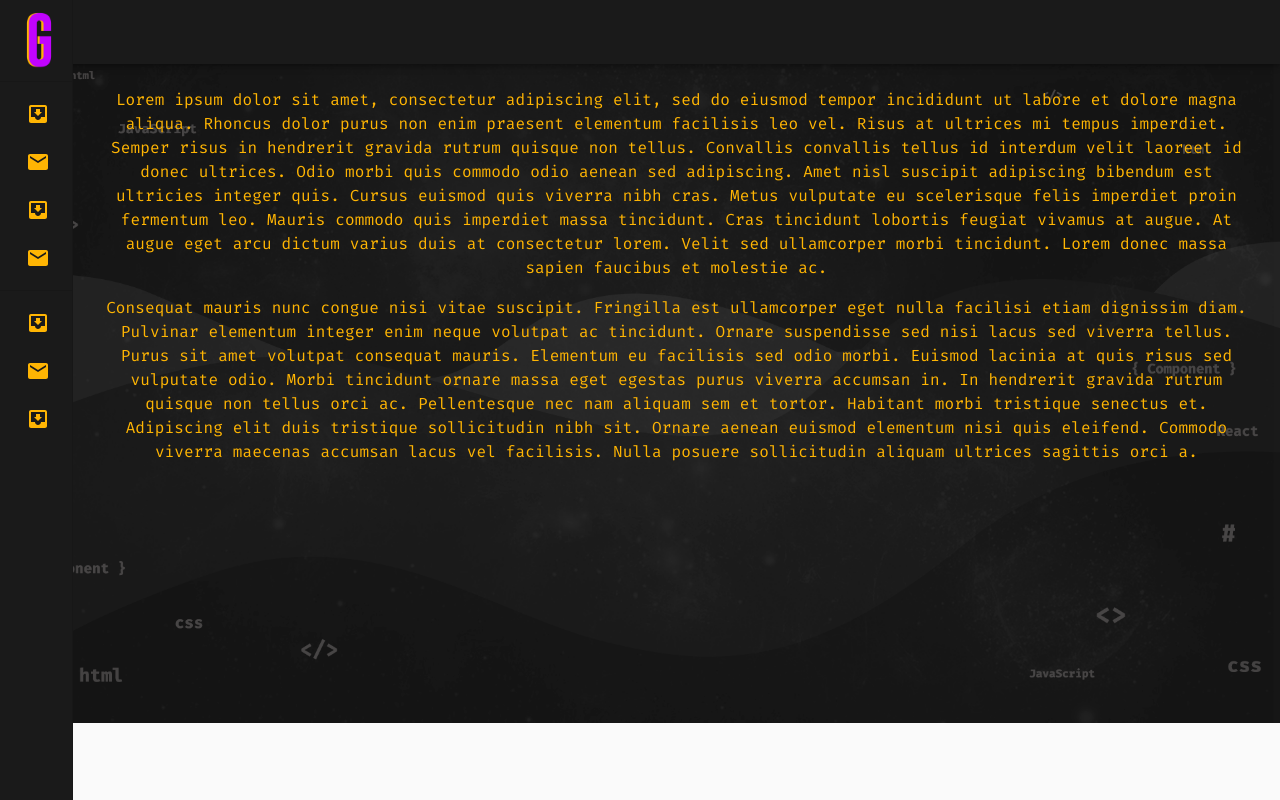
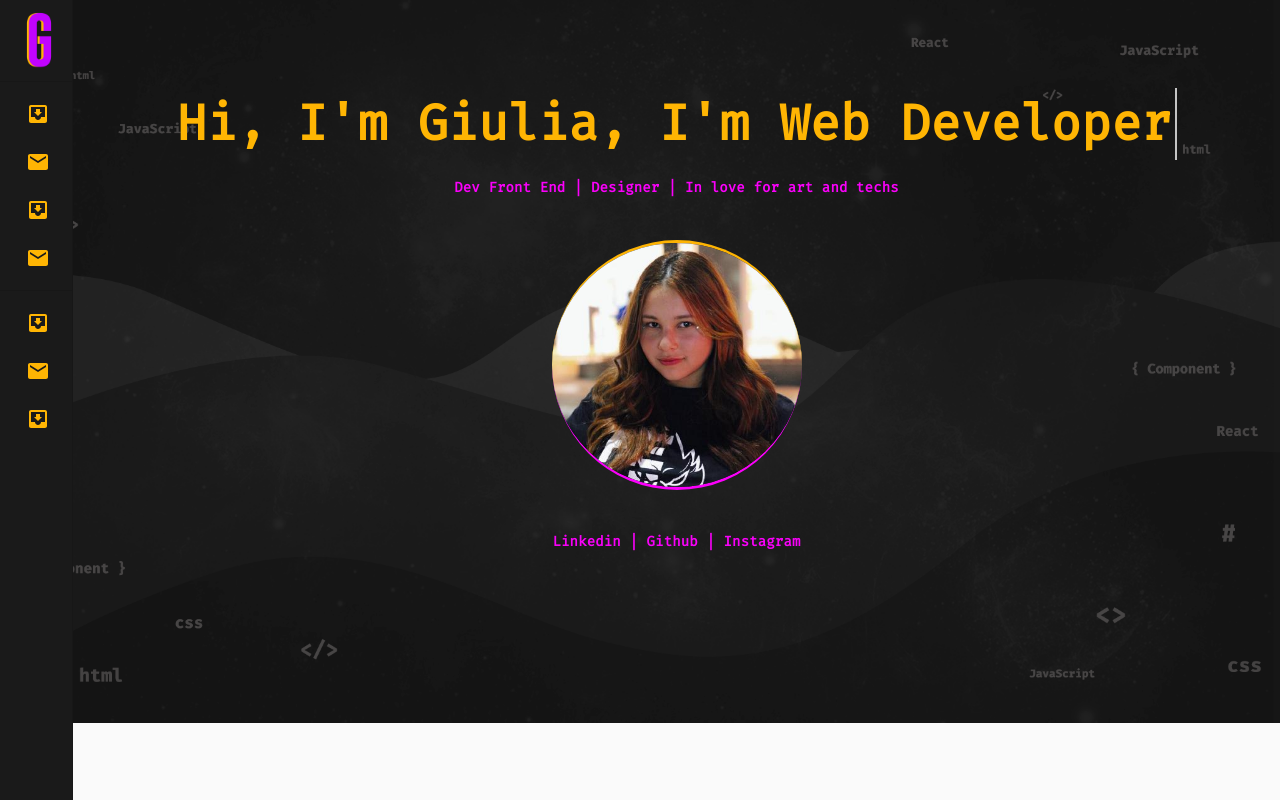
Before and after one commit to GiuSantos0/portfolio, a React (Create React App) app: page / in a window 1280 px wide. Built offline with nearby package versions, Linux system fonts and the light colour scheme.

Commit message:
pag de apresentação

```diff
--- a/package.json
+++ b/package.json
@@ -7,6 +7,7 @@
     "@material-ui/icons": "^4.5.1",
     "react": "^16.11.0",
     "react-dom": "^16.11.0",
+    "react-router-dom": "^5.1.2",
     "react-scripts": "3.2.0",
     "styled-components": "^4.4.0"
   },
--- a/src/App.js
+++ b/src/App.js
@@ -1,11 +1,12 @@
 import React from 'react';
 import Header from './components/Header';
 import './App.css';
+import Routes from './routes';
 
 function App() {
   return (
     <div className="App">
-     <Header/>
+     <Header conteudo={<Routes/>}/>
     </div>
   );
 }
--- a/src/components/Header/index.js
+++ b/src/components/Header/index.js
@@ -31,8 +31,9 @@ const useStyles = makeStyles(theme => ({
       easing: theme.transitions.easing.sharp,
       duration: theme.transitions.duration.leavingScreen,
     }),
-    backgroundColor: '#1a1a1a',
+    backgroundColor: 'transparent',
     zIndex:'20',
+    display: 'none'
 
   },
   menuButton: {
@@ -82,7 +83,7 @@ const useStyles = makeStyles(theme => ({
   }
 }));
 
-export default function MiniDrawer() {
+export default function Sidenav(props) {
   const classes = useStyles();
   const theme = useTheme();
   const [open, setOpen] = React.useState(false);
@@ -141,29 +142,7 @@ export default function MiniDrawer() {
       </Drawer>
       <main className={classes.content}>
         <div className={classes.toolbar} />
-        <Typography paragraph className={classes.formatacao}>
-          Lorem ipsum dolor sit amet, consectetur adipiscing elit, sed do eiusmod tempor incididunt
-          ut labore et dolore magna aliqua. Rhoncus dolor purus non enim praesent elementum
-          facilisis leo vel. Risus at ultrices mi tempus imperdiet. Semper risus in hendrerit
-          gravida rutrum quisque non tellus. Convallis convallis tellus id interdum velit laoreet id
-          donec ultrices. Odio morbi quis commodo odio aenean sed adipiscing. Amet nisl suscipit
-          adipiscing bibendum est ultricies integer quis. Cursus euismod quis viverra nibh cras.
-          Metus vulputate eu scelerisque felis imperdiet proin fermentum leo. Mauris commodo quis
-          imperdiet massa tincidunt. Cras tincidunt lobortis feugiat vivamus at augue. At augue eget
-          arcu dictum varius duis at consectetur lorem. Velit sed ullamcorper morbi tincidunt. Lorem
-          donec massa sapien faucibus et molestie ac.
-        </Typography>
-        <Typography paragraph className={classes.formatacao}>
-          Consequat mauris nunc congue nisi vitae suscipit. Fringilla est ullamcorper eget nulla
-          facilisi etiam dignissim diam. Pulvinar elementum integer enim neque volutpat ac
-          tincidunt. Ornare suspendisse sed nisi lacus sed viverra tellus. Purus sit amet volutpat
-          consequat mauris. Elementum eu facilisis sed odio morbi. Euismod lacinia at quis risus sed
-          vulputate odio. Morbi tincidunt ornare massa eget egestas purus viverra accumsan in. In
-          hendrerit gravida rutrum quisque non tellus orci ac. Pellentesque nec nam aliquam sem et
-          tortor. Habitant morbi tristique senectus et. Adipiscing elit duis tristique sollicitudin
-          nibh sit. Ornare aenean euismod elementum nisi quis eleifend. Commodo viverra maecenas
-          accumsan lacus vel facilisis. Nulla posuere sollicitudin aliquam ultrices sagittis orci a.
-        </Typography>
+            {props.conteudo}
       </main>
     </div>
   );
--- /dev/null
+++ b/src/pages/Home/index.js
@@ -0,0 +1,27 @@
+import React from 'react';
+import Sidenav from '../../components/Header';
+import './styles.css';
+import Avatar from '@material-ui/core/Avatar';
+import Grid from '@material-ui/core/Grid';
+import Eu from '../../assets/eu.jpeg'
+
+export default function Home(){
+    return (
+        <>
+            <h1 className='anim-typewriter line'>
+                Hi, I'm Giulia,
+                I'm Web Developer
+            </h1>
+            <h4> Dev Front End | Designer | In love for art and techs </h4>
+            <Grid container justify="center" alignItems="center">
+                <Avatar className='avatar'src={Eu}/>
+            </Grid>
+            <h4>
+                <a href='https://www.linkedin.com/in/giulia-santos-7a096a156/'>Linkedin </a>|
+                <a href='https://github.com/GiuSantos0'> Github </a>|
+                <a> Instagram </a>
+            </h4>
+
+        </>
+    )
+}
--- /dev/null
+++ b/src/pages/Home/styles.css
@@ -0,0 +1,83 @@
+h1 {
+    font-size: 50px;
+    text-align: left;
+    margin-bottom: 0;
+}
+
+h4 {
+    color: rgb(253, 0, 253);
+    animation: opacity 5s 500ms;
+}
+
+a {
+    color: rgb(253, 0, 253);
+    animation: opacity 5s 500ms;
+    text-decoration: none;
+}
+
+.avatar{
+    width: 250px !important;
+    height: 250px !important;
+    border-top: 3px solid #ffb503;
+    border-bottom: 3px solid rgb(253, 0, 253);
+    margin-top: 2%;
+    margin-bottom: 2%;
+    animation: opacity 5s 500ms;
+
+}
+
+@keyframes opacity {
+    from {
+        opacity: 0;
+        animation-play-state: paused, running;
+
+    }
+    to {
+        opacity: 1;
+
+    }
+}
+.line {
+    position: relative;
+    width: 1000px;
+    margin: auto;
+    border-right: 2px solid rgba(255, 255, 255, 0.75);
+    white-space: nowrap;
+    overflow: hidden;
+
+}
+
+/*Animação*/
+.anim-typewriter {
+      animation: typewriter 10s steps(22) 500ms,
+      blinkTextCursor;
+}
+@keyframes typewriter {
+      0% {
+            width: 0px;
+      }
+      10% {
+            width: 0px;
+      }
+      25% {
+            width: 1000px;
+      }
+      75% {
+            width: 1000px;
+      }
+      90% {
+            width: 1000px;
+      }
+      100% {
+            width: 1000px;
+            animation-play-state: paused;
+      }
+}
+@keyframes blinkTextCursor {
+      from {
+            border-right-color: rgba(255, 255, 255, 0.75);
+      }
+      to {
+            border-right-color: transparent;
+      }
+}
--- /dev/null
+++ b/src/routes.js
@@ -0,0 +1,15 @@
+import React from 'react';
+
+import { BrowserRouter, Switch, Route, Redirect } from 'react-router-dom';
+import Home from './pages/Home';
+
+export default function Routes() {
+    return(
+        <BrowserRouter>
+            <Switch>
+                <Route exact path="/" component={Home}/>
+                <Route path="*" component={() => <h1>Page not found</h1>} />
+            </Switch>
+        </BrowserRouter>
+    );
+}
```
Also changed, not shown: src/assets/eu.jpeg (added), 1 other file (tests, documents, lock files or other folders).
